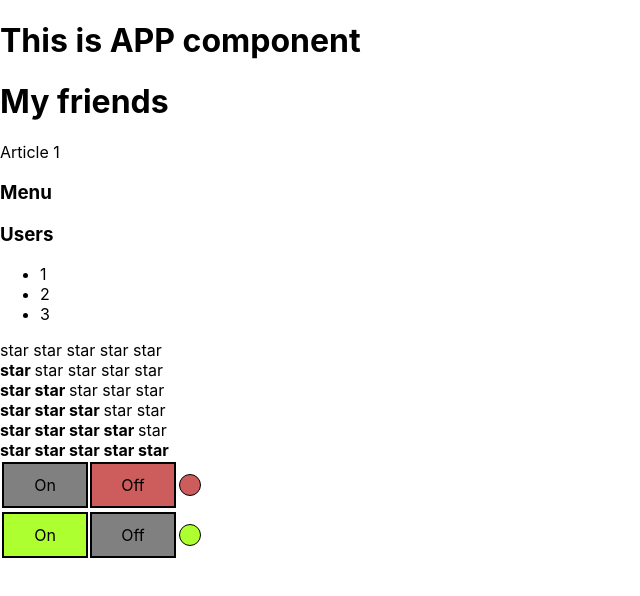
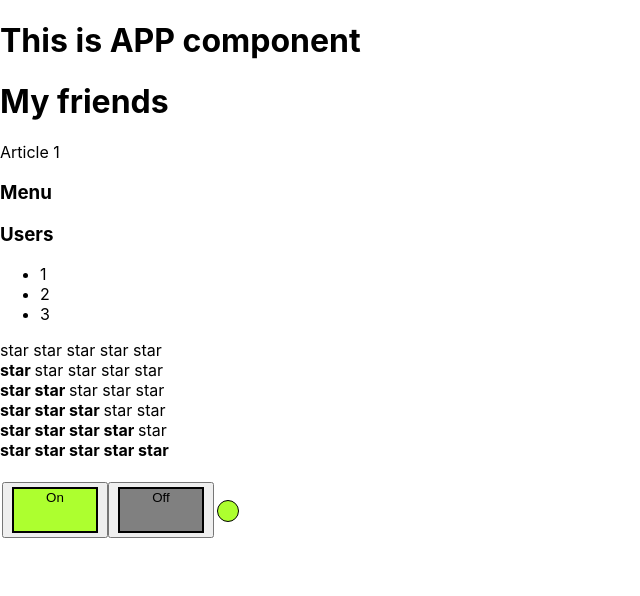
Before and after one commit to Nazaruk-D/React-KKP-, a React (Create React App) app: page / in a window 1280 px wide. Shown: the top 596 px of the page, without its empty margins (0-640 px from the left). Built offline with nearby package versions, Linux system fonts and the light colour scheme.

Commit message:
Added active button

```diff
--- a/src/App.tsx
+++ b/src/App.tsx
@@ -30,8 +30,8 @@ function App(props: any) {
             <Raiting value={3}/>
             <Raiting value={4}/>
             <Raiting value={5}/>
-            <OnOff value={false}/>
-            <OnOff value={true}/>
+            <OnOff/>
+            {/*<OnOff/>*/}
         </>
     );
 }
--- a/src/components/OnOff/OnOff.tsx
+++ b/src/components/OnOff/OnOff.tsx
@@ -1,30 +1,85 @@
-import React from "react";
+import React, {useState} from "react";
 import s from "./OnnOff.module.css"
 
 
 type OnOffPropsType = {
-    value: boolean
+    // value: boolean
 };
 
+
 export const OnOff = (props: OnOffPropsType) => {
+
+    const [a, setA] = useState("On");
+
+    function onClickHandler(value: string) {
+        setA(value);
+    }
+
+    if (a === "Off") {
         return (
             <table>
                 <tbody>
-            {/*<tr>*/}
-            {/*    <td className={s.on}><span>Onn</span></td>*/}
-            {/*    <td className={s.off}><span>Off</span></td>*/}
-            {/*    <th>*/}
-            {/*        <div className={s.circleGreen}></div>*/}
-            {/*    </th>*/}
-            {/*</tr>*/}
                 <tr>
-                <td className={(props.value ? s.on : s.grey)}><span>On</span></td>
-                <td className={(!props.value ? s.off : s.grey)}><span>Off</span></td>
+                    <button onClick={() => onClickHandler("On")}>
+                        <td className={s.grey}><span>On</span></td>
+                    </button>
+                    <button onClick={() => onClickHandler("Off")}>
+                        <td className={s.off}><span>Off</span></td>
+                    </button>
                     <th>
-                    <div className={(props.value ? s.circleGreen : s.circleRed)}></div>
+                        <div className={s.circleRed}></div>
+                    </th>
+                </tr>
+                </tbody>
+            </table>
+        )
+    } else {
+        return (
+            <table>
+                <tbody>
+                <tr>
+                    <button onClick={() => onClickHandler("On")}>
+                        <td className={s.on}><span>On</span></td>
+                    </button>
+                    <button onClick={() => onClickHandler("Off")}>
+                        <td className={s.grey}><span>Off</span></td>
+                    </button>
+                    <th>
+                        <div className={s.circleGreen}></div>
                     </th>
                 </tr>
                 </tbody>
             </table>
         )
     }
+}
+
+
+////////////////////////код, который работает от booleva значения
+//
+// export const OnOff = (props: OnOffPropsType) => {
+//     return (
+//         <table>
+//             <tbody>
+//             {/*<tr>*/}
+//             {/*    <td className={s.on}><span>Onn</span></td>*/}
+//             {/*    <td className={s.off}><span>Off</span></td>*/}
+//             {/*    <th>*/}
+//             {/*        <div className={s.circleGreen}></div>*/}
+//             {/*    </th>*/}
+//             {/*</tr>*/}
+//             <tr>
+//                 <button onClick={onClickHandler}>
+//                     <td className={(props.value ? s.on : s.grey)}><span>On</span></td>
+//                 </button>
+//                 <button onClick={onClickHandler}>
+//                     <td className={(!props.value ? s.off : s.grey)}><span>Off</span></td>
+//                 </button>
+//                 <th>
+//                     <div className={(props.value ? s.circleGreen : s.circleRed)}></div>
+//                 </th>
+//             </tr>
+//             </tbody>
+//         </table>
+//     )
+// }
--- a/src/components/OnOff/OnnOff.module.css
+++ b/src/components/OnOff/OnnOff.module.css
@@ -37,3 +37,7 @@ td {
 .grey {
   background-color: grey;
 }
+
+table {
+  margin-top: 20px;
+}
```
Lines whose indentation alone changed are shown as unchanged.
